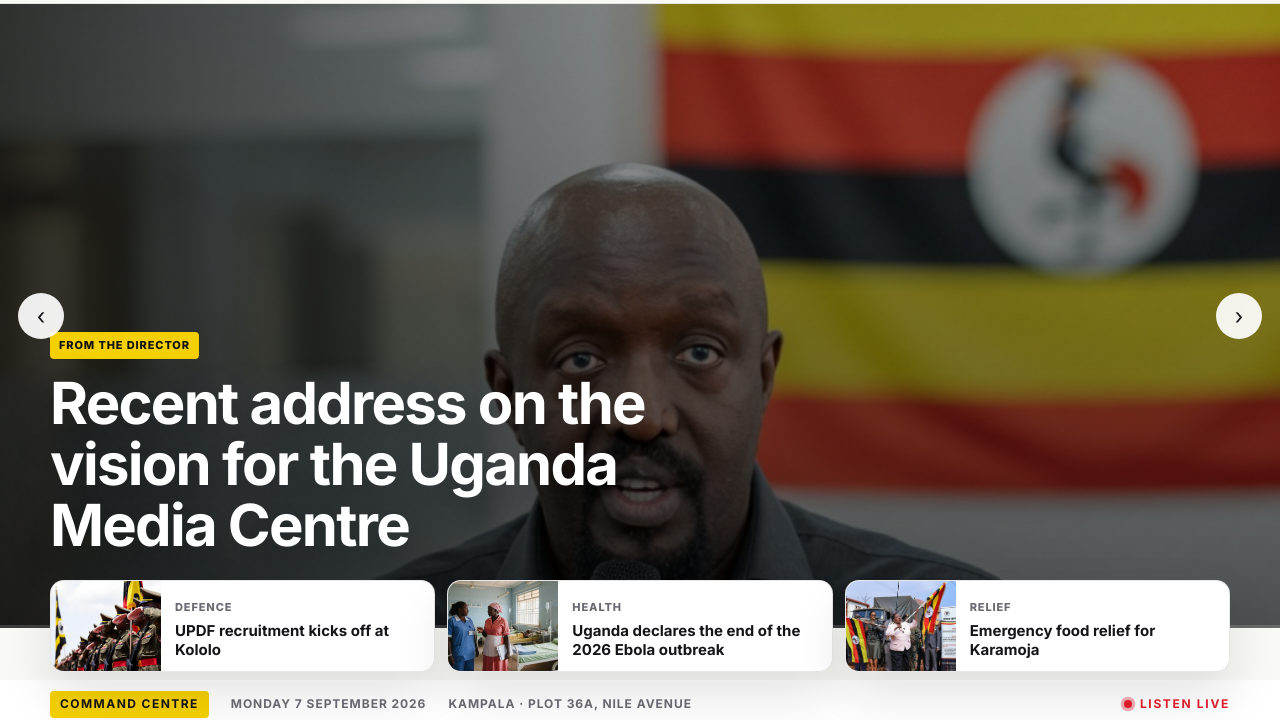
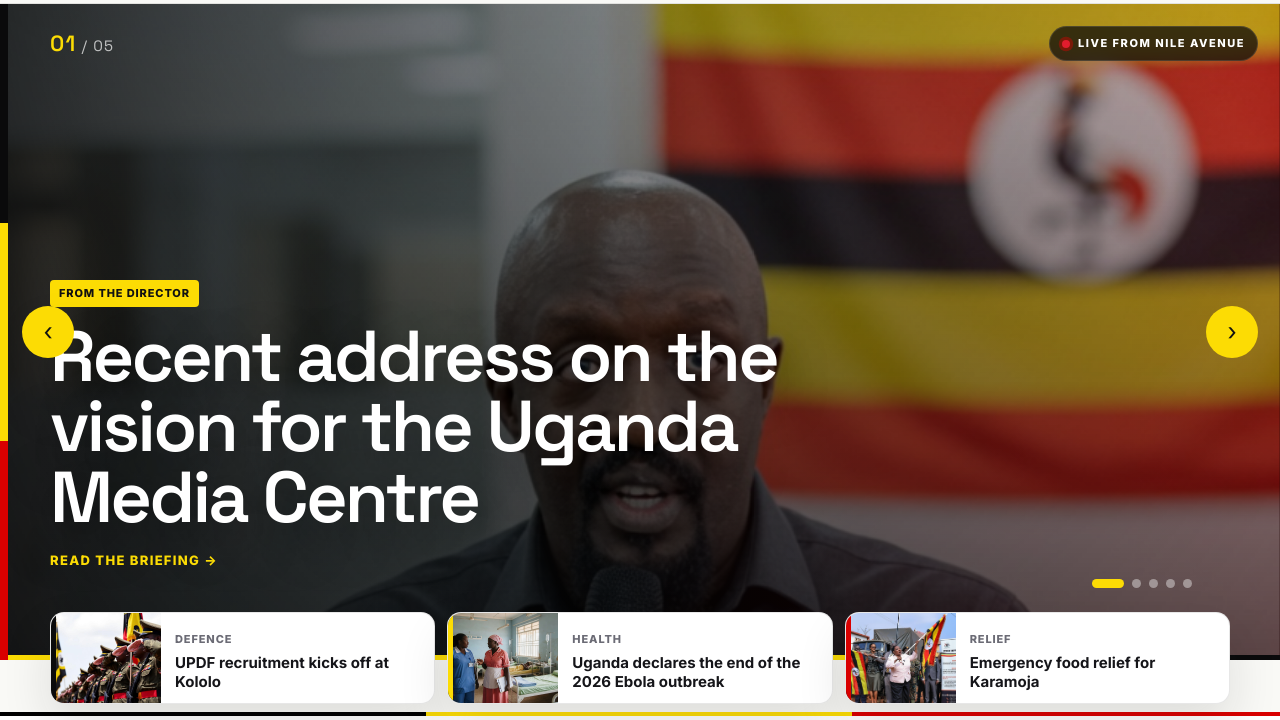
Before and after one commit to oldmogul/media-center, a website: page index.html in a window 1280 px wide. Shown: the part 115-835 px from the top of the page. Drawn offline with Linux system fonts and the light colour scheme.

Commit message:
feat: flag-color slides and catchier homepage
Keep header, slider and footer. Drive the hero with the Uganda flag rail, live pill, Ken Burns, yellow/red chrome and keyboard arrows. Carry black, yellow and red through the edition bar, quote, stats and radio cards.

```diff
--- a/css/styles.css
+++ b/css/styles.css
@@ -268,7 +268,8 @@
   font-size: 15px; font-weight: 650; min-height: 78px;
 }
 .tool-chip i { color: var(--muted); font-style: normal; }
-.tool-chip:hover { border-color: var(--ink); }
+.tool-chip:hover { background: var(--gold); border-color: var(--gold); color: #111; }
+.tool-chip:hover small, .tool-chip:hover i { color: #111; }
 .tool-chip small { color: var(--muted); display: block; font-weight: 500; font-size: 12px; margin-top: 2px; }
 
 /* Section heads */
@@ -363,6 +364,9 @@
   text-transform: uppercase;
 }
 .filter.active, .filter:hover { background: var(--ink); color: #fff; border-color: var(--ink); }
+.filter.active:nth-child(1) { background: #0A0A0B; }
+.filter:nth-child(3).active { background: var(--flag-y); color: #111; border-color: var(--flag-y); }
+.filter:nth-child(4).active { background: var(--red); border-color: var(--red); }
 .news-grid {
   display: grid; grid-template-columns: repeat(3, 1fr); gap: 16px;
 }
@@ -437,10 +441,13 @@
   display: grid; grid-template-columns: repeat(5, 1fr); gap: 12px;
 }
 .prog {
-  background: linear-gradient(160deg, #2c291c, #14120c);
+  background: #0A0A0B;
   color: #f4ead0; border-radius: 16px; min-height: 168px; padding: 18px 16px;
   display: flex; flex-direction: column; justify-content: space-between;
-}
+  border-top: 5px solid var(--flag-y);
+}
+.prog:nth-child(3n+2) { border-top-color: var(--flag-r); }
+.prog:nth-child(3n) { border-top-color: #f4ead0; }
 .prog small { letter-spacing: .14em; text-transform: uppercase; font-size: 11px; color: var(--gold); font-weight: 800; }
 .prog h3 { font-size: 18px; letter-spacing: -.02em; }
 .prog span { color: rgba(244,234,208,.55); font-size: 12px; }
@@ -631,61 +638,102 @@
 .svc-row a:hover { background: rgba(255,255,255,.14); }
 
 .hero-slide {
-  position: relative; height: min(78vh, 720px); min-height: 480px;
-  overflow: hidden; background: #110e0a; color: #fff;
+  position: relative; height: min(82vh, 760px); min-height: 520px;
+  overflow: hidden; background: #0a0a0b; color: #fff;
   margin: 0 0 8px; user-select: none;
 }
+.slide-flagrail {
+  position: absolute; left: 0; top: 0; bottom: 0; width: 8px; z-index: 4;
+  display: flex; flex-direction: column;
+}
+.slide-flagrail span { flex: 1; }
+.slide-flagrail span:nth-child(1) { background: #0A0A0B; }
+.slide-flagrail span:nth-child(2) { background: var(--flag-y); }
+.slide-flagrail span:nth-child(3) { background: var(--flag-r); }
 .hero-slide .slide {
   position: absolute; inset: 0; opacity: 0; pointer-events: none;
-  transition: opacity .85s var(--ease);
-}
-.hero-slide .slide.is-active { opacity: 1; pointer-events: auto; z-index: 1; }
+  transform: scale(1.06);
+  transition: opacity .9s var(--ease), transform 1.2s var(--ease);
+}
+.hero-slide .slide.is-active { opacity: 1; pointer-events: auto; z-index: 1; transform: scale(1); }
 .hero-slide .slide img {
   width: 100%; height: 100%; object-fit: cover; object-position: center 20%;
-  transform: scale(1.08);
-}
-.hero-slide .slide.is-active img { animation: ken 7.2s var(--ease) forwards; }
-@keyframes ken { from { transform: scale(1.1) translateY(8px); } to { transform: scale(1) translateY(0); } }
+  transform: scale(1.12);
+}
+.hero-slide .slide.is-active img { animation: ken 8s var(--ease) forwards; }
+@keyframes ken { from { transform: scale(1.16) translateY(12px); } to { transform: scale(1) translateY(0); } }
 .hero-slide .shade {
   position: absolute; inset: 0;
   background:
-    linear-gradient(90deg, rgba(8,6,3,.72) 0%, rgba(8,6,3,.28) 46%, rgba(8,6,3,.15) 100%),
-    linear-gradient(180deg, rgba(0,0,0,.15) 0%, rgba(0,0,0,.55) 100%);
+    linear-gradient(90deg, rgba(10,10,11,.82) 0%, rgba(10,10,11,.35) 48%, rgba(217,0,0,.12) 100%),
+    linear-gradient(180deg, rgba(0,0,0,.08) 0%, rgba(0,0,0,.62) 100%);
 }
 .hero-slide .meta {
-  position: absolute; left: max(20px, calc((100% - var(--max)) / 2));
-  right: 20px; bottom: 72px; z-index: 2; max-width: 720px;
+  position: absolute; left: max(28px, calc((100% - var(--max)) / 2));
+  right: 20px; bottom: 88px; z-index: 2; max-width: 760px;
 }
 .hero-slide h2 {
-  font-family: var(--sans); font-weight: 700;
-  font-size: clamp(32px, 5vw, 58px); line-height: 1.05;
-  letter-spacing: -.03em; margin-top: 14px; max-width: 16ch;
-  text-shadow: 0 12px 40px rgba(0,0,0,.4);
+  font-family: var(--display); font-weight: 600;
+  font-size: clamp(36px, 5.8vw, 72px); line-height: .98;
+  letter-spacing: -.04em; margin-top: 14px; max-width: 16ch;
+  text-shadow: 0 16px 48px rgba(0,0,0,.55);
+}
+.hero-slide a.slide:nth-of-type(1) .kicker { background: var(--flag-y); color: #111; }
+.hero-slide a.slide:nth-of-type(2) .kicker { background: var(--red); color: #fff; }
+.hero-slide a.slide:nth-of-type(3) .kicker { background: #0A0A0B; color: var(--flag-y); }
+.hero-slide a.slide:nth-of-type(4) .kicker { background: var(--flag-y); color: #111; }
+.hero-slide a.slide:nth-of-type(5) .kicker { background: var(--red); color: #fff; }
+.slide-live {
+  position: absolute; top: 22px; right: 22px; z-index: 4;
+  display: inline-flex; align-items: center; gap: 8px;
+  background: rgba(10,10,11,.72); color: #fff;
+  font-size: 11px; font-weight: 800; letter-spacing: .14em; text-transform: uppercase;
+  padding: 8px 12px; border-radius: 999px; backdrop-filter: blur(10px);
+  border: 1px solid rgba(255,255,255,.12);
+}
+.slide-live i {
+  width: 8px; height: 8px; border-radius: 50%; background: var(--red);
+  box-shadow: 0 0 0 0 rgba(217,0,0,.7); animation: pulse 1.6s infinite;
+}
+.slide-go {
+  display: inline-flex; margin-top: 18px;
+  font-size: 13px; font-weight: 800; letter-spacing: .1em; text-transform: uppercase;
+  color: var(--flag-y);
 }
 .slide-btn {
   position: absolute; top: 50%; z-index: 3; transform: translateY(-50%);
-  width: 46px; height: 46px; border-radius: 50%; border: 0;
-  background: rgba(255,255,255,.92); color: var(--ink);
-  display: grid; place-items: center; font-size: 22px; line-height: 1;
-  transition: transform .2s var(--ease), background .2s ease;
-}
-.slide-btn:hover { transform: translateY(-50%) scale(1.06); background: var(--gold); }
-.slide-prev { left: 18px; }
-.slide-next { right: 18px; }
+  width: 52px; height: 52px; border-radius: 50%; border: 0;
+  background: var(--flag-y); color: #111;
+  display: grid; place-items: center; font-size: 24px; line-height: 1;
+  transition: transform .2s var(--ease), background .2s ease, color .2s;
+}
+.slide-btn:hover { transform: translateY(-50%) scale(1.08); background: var(--red); color: #fff; }
+.slide-prev { left: 22px; }
+.slide-next { right: 22px; }
+.slide-index {
+  position: absolute; left: max(28px, calc((100% - var(--max)) / 2));
+  top: 22px; bottom: auto; z-index: 4;
+  font-family: var(--display); font-size: 15px; letter-spacing: .08em;
+  color: rgba(255,255,255,.7);
+}
+.slide-index b { color: var(--flag-y); font-size: 22px; font-weight: 600; }
 .slide-dots {
-  position: absolute; left: 50%; bottom: 22px; transform: translateX(-50%);
+  position: absolute; left: auto; right: max(88px, calc((100% - var(--max)) / 2));
+  bottom: 72px; transform: none;
   z-index: 3; display: flex; gap: 8px;
 }
 .slide-dots button {
-  width: 8px; height: 8px; border-radius: 99px; border: 0;
-  background: rgba(255,255,255,.45); padding: 0; transition: width .25s var(--ease), background .2s;
-}
-.slide-dots button.active { width: 28px; background: var(--gold); }
+  width: 9px; height: 9px; border-radius: 99px; border: 0;
+  background: rgba(255,255,255,.4); padding: 0; transition: width .25s var(--ease), background .2s;
+}
+.slide-dots button.active { width: 32px; background: var(--flag-y); }
+.slide-dots button:nth-child(3n).active { background: var(--red); }
 .slide-bar {
-  position: absolute; left: 0; right: 0; bottom: 0; height: 3px; background: rgba(255,255,255,.15); z-index: 3;
+  position: absolute; left: 0; right: 0; bottom: 0; height: 5px; z-index: 3;
+  background: #0A0A0B;
 }
 .slide-bar i {
-  display: block; height: 100%; width: 0; background: var(--gold);
+  display: block; height: 100%; width: 0; background: var(--flag-y);
   transform-origin: left;
 }
 @keyframes slideProg { from { width: 0; } to { width: 100%; } }
@@ -695,11 +743,19 @@
   width: min(var(--max), calc(100% - 40px)); margin: -56px auto 8px; position: relative; z-index: 4;
 }
 .film a {
+  position: relative;
   background: var(--paper); border-radius: 14px; overflow: hidden;
   border: 1px solid var(--line); display: grid; grid-template-columns: 110px 1fr;
   min-height: 92px; box-shadow: var(--shadow);
 }
-.film img { width: 110px; height: 100%; object-fit: cover; }
+.film a::after {
+  content: ""; position: absolute; left: 0; top: 0; bottom: 0; width: 5px;
+}
+.film a:nth-child(1)::after { background: #0A0A0B; }
+.film a:nth-child(2)::after { background: var(--flag-y); }
+.film a:nth-child(3)::after { background: var(--flag-r); }
+.film img { width: 110px; height: 100%; object-fit: cover; transition: transform .5s var(--ease); }
+.film a:hover img { transform: scale(1.08); }
 .film .txt { padding: 12px 14px; }
 .film small { color: var(--muted); font-size: 11px; font-weight: 800; letter-spacing: .08em; text-transform: uppercase; }
 .film h3 { font-size: 15px; line-height: 1.25; margin-top: 4px; }
@@ -749,6 +805,9 @@
 }
 @media (max-width: 860px) {
   .slide-prev, .slide-next { display: none; }
+  .slide-index { display: none; }
+  .slide-live { top: 12px; right: 12px; font-size: 10px; padding: 6px 10px; }
+  .slide-dots { left: 50%; right: auto; bottom: 22px; transform: translateX(-50%); }
   .hero-slide .meta { bottom: 56px; left: 16px; right: 16px; }
   .hero-copy { top: 42%; transform: translateY(-50%); left: 20px; }
   .svc-row { position: relative; left: auto; right: auto; bottom: auto; padding: 14px 20px 18px; background: #111114; }
@@ -2396,9 +2455,14 @@
 }
 body[data-page="home"] .kicker-off { margin-bottom: 8px; }
 .home-edition {
+  position: relative;
   border-bottom: 1px solid var(--line);
   background: #fff;
   margin-top: 8px;
+}
+.home-edition::before {
+  content: ""; display: block; height: 4px;
+  background: linear-gradient(90deg, #000 0 33.3%, var(--flag-y) 33.3% 66.6%, var(--flag-r) 66.6%);
 }
 .home-edition .wrap {
   display: flex; flex-wrap: wrap; align-items: center; gap: 10px 22px;
@@ -2421,16 +2485,25 @@
   padding: 56px 0; background: #fff; border-block: 1px solid var(--line);
 }
 .home-quote blockquote {
+  position: relative;
   font-family: var(--home-serif, "Source Serif 4", Georgia, serif);
   font-size: clamp(26px, 3.6vw, 40px); font-weight: 600; letter-spacing: -.03em;
   line-height: 1.25; max-width: 22ch; margin: 8px 0 16px;
-  border-left: 4px solid var(--gold); padding-left: 18px;
+  border-left: 0; padding-left: 22px;
+}
+.home-quote blockquote::before {
+  content: ""; position: absolute; left: 0; top: 0; bottom: 0; width: 6px;
+  background: linear-gradient(#000 0 33.3%, var(--flag-y) 33.3% 66.6%, var(--flag-r) 66.6%);
 }
 .home-quote cite {
   display: block; font-style: normal; font-size: 12px; letter-spacing: .14em;
   text-transform: uppercase; font-weight: 700; color: var(--muted);
 }
-.home-pulse { background: #111114; color: #fff; }
+.home-pulse { background: #111114; color: #fff; position: relative; }
+.home-pulse::before {
+  content: ""; display: block; height: 4px;
+  background: linear-gradient(90deg, #000 0 33.3%, var(--flag-y) 33.3% 66.6%, var(--flag-r) 66.6%);
+}
 .home-pulse .wrap {
   display: grid; grid-template-columns: repeat(4, 1fr);
 }
@@ -2438,8 +2511,11 @@
 .home-pulse div:last-child { border-right: 0; }
 .home-pulse b {
   display: block; font-family: var(--display); font-size: clamp(28px, 4vw, 40px);
-  font-weight: 500; color: var(--gold); letter-spacing: -.03em;
-}
+  font-weight: 500; color: var(--flag-y); letter-spacing: -.03em;
+}
+.home-pulse div:nth-child(2) b { color: #fff; }
+.home-pulse div:nth-child(3) b { color: var(--flag-y); }
+.home-pulse div:nth-child(4) b { color: var(--red); }
 .home-pulse span {
   font-size: 11px; letter-spacing: .16em; text-transform: uppercase; color: rgba(255,255,255,.5); font-weight: 700;
 }
@@ -2461,6 +2537,10 @@
   box-shadow: 0 1px 0 rgba(21, 21, 25, .04);
 }
 body[data-page="home"] .section { padding: 56px 0; }
+body[data-page="home"] .news-card:hover { border-color: var(--flag-y); }
+body[data-page="home"] .mosaic-card:hover { border-color: var(--flag-y); }
+body[data-page="home"] .explore-card:hover { border-color: var(--flag-y); }
+body[data-page="home"] .prog:hover { transform: translateY(-4px); box-shadow: 0 16px 32px rgba(0,0,0,.25); }
 @media (max-width: 860px) {
   .home-edition a { margin-left: 0; }
   .home-pulse .wrap { grid-template-columns: 1fr 1fr; }
--- a/index.html
+++ b/index.html
@@ -16,13 +16,16 @@
   <div id="site-header"></div>
 
   <main id="main">
-    <section class="hero-slide" data-slider data-interval="6500" aria-label="Featured stories">
+    <section class="hero-slide" data-slider data-interval="7000" aria-label="Featured stories">
+      <div class="slide-flagrail" aria-hidden="true"><span></span><span></span><span></span></div>
+      <div class="slide-live" aria-hidden="true"><i></i> Live from Nile Avenue</div>
       <a class="slide is-active" href="articles/vision.html">
         <img src="img/alan-speaking.jpg" alt="Alan Kasujja addressing the press">
         <div class="shade"></div>
         <div class="meta">
           <span class="kicker" data-i18n="hero.1.k">From the Director</span>
           <h2 data-i18n="hero.1.t">Recent address on the vision for the Uganda Media Centre</h2>
+          <span class="slide-go">Read the briefing →</span>
         </div>
       </a>
       <a class="slide" href="articles/afcon.html">
@@ -31,6 +34,7 @@
         <div class="meta">
           <span class="kicker">Education · AFCON</span>
           <h2>LOC update on TotalEnergies CAF AFCON PAMOJA 2027</h2>
+          <span class="slide-go">Nine months to kick-off →</span>
         </div>
       </a>
       <a class="slide" href="articles/updf.html">
@@ -39,6 +43,7 @@
         <div class="meta">
           <span class="kicker" data-i18n="hero.2.k">Defence · Live</span>
           <h2 data-i18n="hero.2.t">UPDF inspects ranks of officers</h2>
+          <span class="slide-go">From Kololo →</span>
         </div>
       </a>
       <a class="slide" href="articles/ebola.html">
@@ -47,6 +52,7 @@
         <div class="meta">
           <span class="kicker" data-i18n="hero.3.k">Health · National</span>
           <h2 data-i18n="hero.3.t">Uganda declares the end of the 2026 Ebola disease outbreak</h2>
+          <span class="slide-go">The 42-day close-out →</span>
         </div>
       </a>
       <a class="slide" href="articles/nin.html">
@@ -55,10 +61,12 @@
         <div class="meta">
           <span class="kicker">Economy · Cabinet</span>
           <h2>Cabinet adopts NIN as Tax Identification Number</h2>
+          <span class="slide-go">One identity, one TIN →</span>
         </div>
       </a>
       <button class="slide-btn slide-prev" type="button" aria-label="Previous">‹</button>
       <button class="slide-btn slide-next" type="button" aria-label="Next">›</button>
+      <div class="slide-index" aria-hidden="true"><b data-slide-now>01</b> / 05</div>
       <div class="slide-dots"></div>
       <div class="slide-bar"><i></i></div>
     </section>
--- a/js/app.js
+++ b/js/app.js
@@ -361,6 +361,8 @@
     function paint() {
       slides.forEach((s, n) => s.classList.toggle("is-active", n === i));
       if (dotsWrap) [...dotsWrap.children].forEach((d, n) => d.classList.toggle("active", n === i));
+      const num = rootEl.querySelector("[data-slide-now]");
+      if (num) num.textContent = String(i + 1).padStart(2, "0");
       if (bar) {
         bar.style.animation = "none";
         void bar.offsetWidth;
@@ -381,6 +383,15 @@
     rootEl.querySelector(".slide-next")?.addEventListener("click", () => go(i + 1, true));
     rootEl.addEventListener("mouseenter", () => clearInterval(timer));
     rootEl.addEventListener("mouseleave", restart);
+    document.addEventListener("keydown", (e) => {
+      if (e.target.closest("input, textarea, select, [contenteditable]")) return;
+      if (e.key === "ArrowRight") go(i + 1, true);
+      if (e.key === "ArrowLeft") go(i - 1, true);
+    });
+    document.addEventListener("visibilitychange", () => {
+      if (document.hidden) clearInterval(timer);
+      else restart();
+    });
     let x0 = null;
     rootEl.addEventListener("pointerdown", (e) => { x0 = e.clientX; });
     rootEl.addEventListener("pointerup", (e) => {
```
